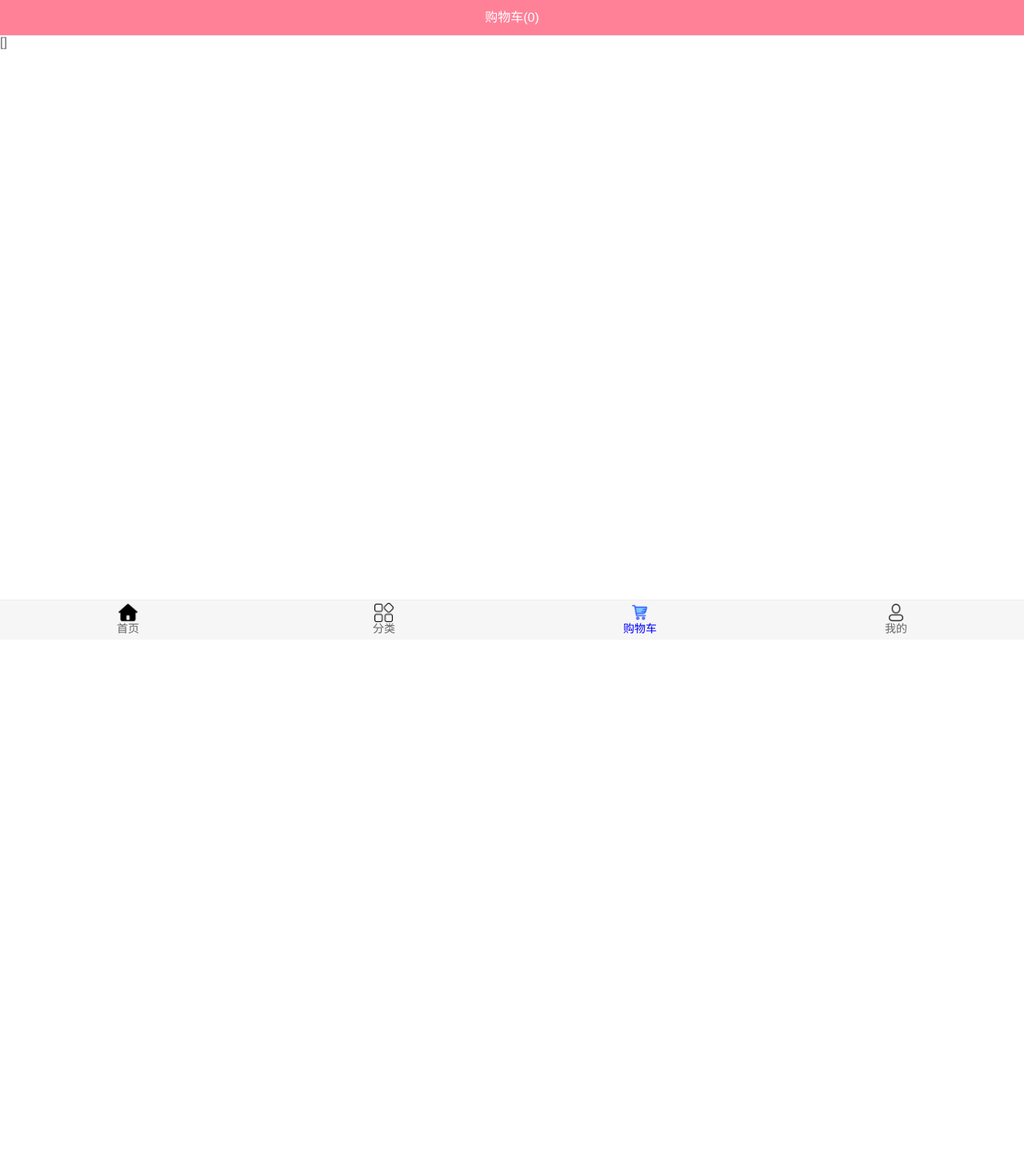
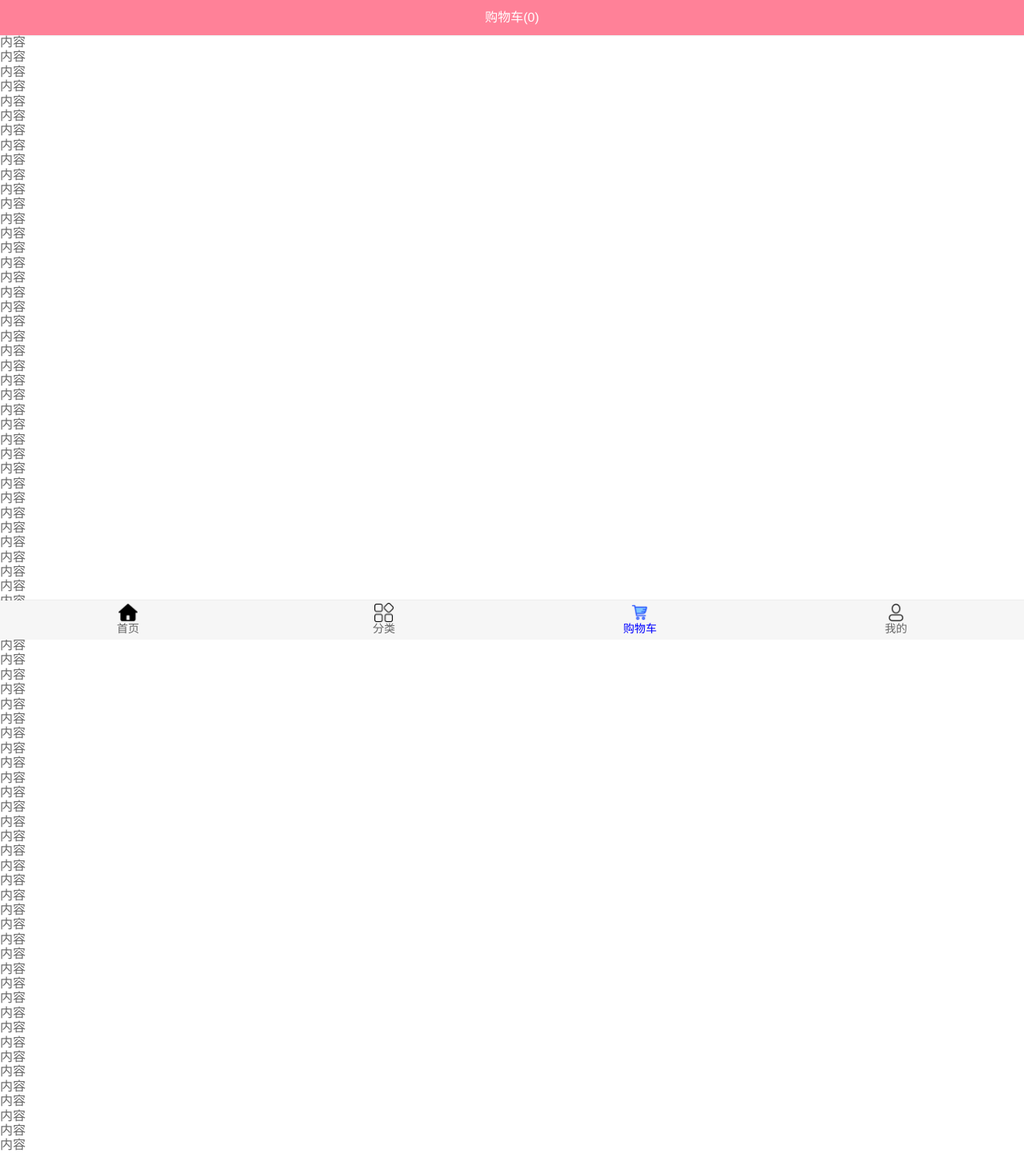
Before and after one commit to lccon/supermall, a Vue app: page /cart in a window 1280 px wide. Shown: the whole page at 80% size. Before the commit the page ends 800 px from the top, so only its background shows below. Built offline with nearby package versions, Linux system fonts and the light colour scheme.

Commit message:
代码提交

```diff
--- a/src/views/cart/Cart.vue
+++ b/src/views/cart/Cart.vue
@@ -33,6 +33,9 @@
 </script>
 
 <style scoped>
+  .cart {
+    height: 100vh;
+  }
   .nav-bar {
     background-color: var(--color-tint);
     color: #fff;
--- a/src/views/cart/childComps/CartList.vue
+++ b/src/views/cart/childComps/CartList.vue
@@ -1,20 +1,110 @@
 <template>
     <div class="cart-list">
-      {{shopCartList}}
+      <scroll class="content">
+        <ul>
+          <li>内容</li>
+          <li>内容</li>
+          <li>内容</li>
+          <li>内容</li>
+          <li>内容</li>
+          <li>内容</li>
+          <li>内容</li>
+          <li>内容</li>
+          <li>内容</li>
+          <li>内容</li>
+          <li>内容</li>
+          <li>内容</li>
+          <li>内容</li>
+          <li>内容</li>
+          <li>内容</li>
+          <li>内容</li>
+          <li>内容</li>
+          <li>内容</li>
+          <li>内容</li>
+          <li>内容</li>
+          <li>内容</li>
+          <li>内容</li>
+          <li>内容</li>
+          <li>内容</li>
+          <li>内容</li>
+          <li>内容</li>
+          <li>内容</li>
+          <li>内容</li>
+          <li>内容</li>
+          <li>内容</li>
+          <li>内容</li>
+          <li>内容</li>
+          <li>内容</li>
+          <li>内容</li>
+          <li>内容</li>
+          <li>内容</li>
+          <li>内容</li>
+          <li>内容</li>
+          <li>内容</li>
+          <li>内容</li>
+          <li>内容</li>
+          <li>内容</li>
+          <li>内容</li>
+          <li>内容</li>
+          <li>内容</li>
+          <li>内容</li>
+          <li>内容</li>
+          <li>内容</li>
+          <li>内容</li>
+          <li>内容</li>
+          <li>内容</li>
+          <li>内容</li>
+          <li>内容</li>
+          <li>内容</li>
+          <li>内容</li>
+          <li>内容</li>
+          <li>内容</li>
+          <li>内容</li>
+          <li>内容</li>
+          <li>内容</li>
+          <li>内容</li>
+          <li>内容</li>
+          <li>内容</li>
+          <li>内容</li>
+          <li>内容</li>
+          <li>内容</li>
+          <li>内容</li>
+          <li>内容</li>
+          <li>内容</li>
+          <li>内容</li>
+          <li>内容</li>
+          <li>内容</li>
+          <li>内容</li>
+          <li>内容</li>
+          <li>内容</li>
+          <li>内容</li>
+        </ul>
+      </scroll>
     </div>
 </template>
 
 <script>
   import {mapGetters} from 'vuex'
+  import Scroll from 'components/common/scroll/Scroll'
+
   export default {
     name: "cart-list",
     computed: {
       ...mapGetters(['shopCartList'])
+    },
+    components:{
+      Scroll
     }
-
   }
 </script>
 
 <style scoped>
+  .cart-list {
 
+  }
+
+  .content {
+    height: calc(100% - 44px - 49px);
+    overflow: hidden;
+  }
 </style>
```
